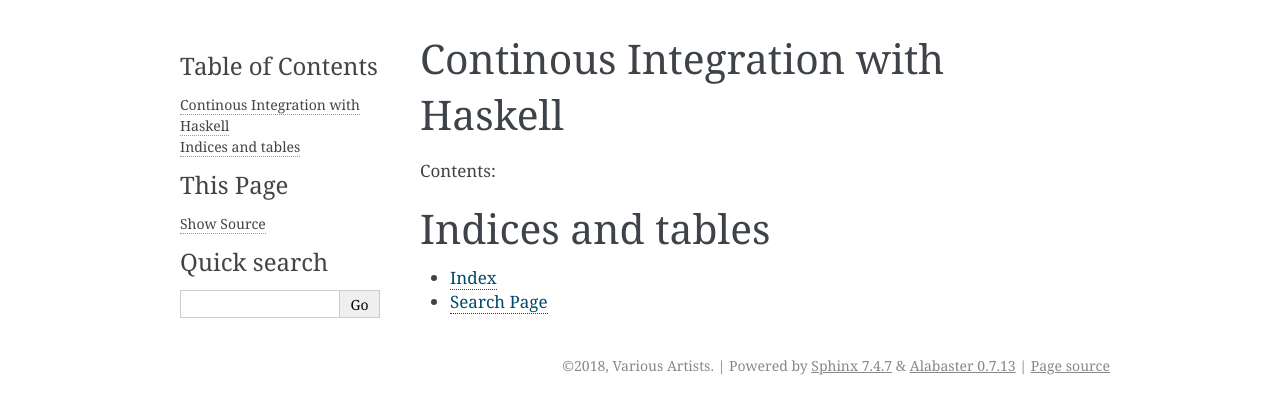
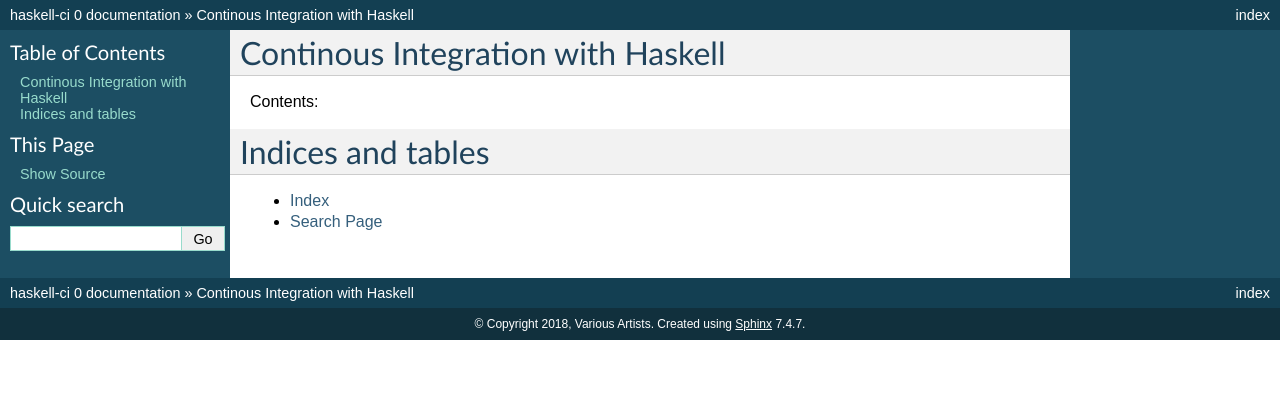
Before and after one commit to haskell-CI/haskell-ci, a Sphinx documentation site: the page built from docs/index.rst, in a window 1280 px wide. Shown: the top 414 px of the page. Built offline with Sphinx 7.4.7, drawn with Linux system fonts in a browser that asks for light colours.

Commit message:
tweak html_theme

```diff
--- a/docs/conf.py
+++ b/docs/conf.py
@@ -111,7 +111,12 @@ todo_include_todos = True
 
 # The theme to use for HTML and HTML Help pages.  See the documentation for
 # a list of builtin themes.
-html_theme = 'alabaster'
+import os
+on_rtd = os.environ.get('READTHEDOCS') == 'True'
+if on_rtd:
+    html_theme = 'default'
+else:
+    html_theme = 'classic'
 
 # Theme options are theme-specific and customize the look and feel of a theme
 # further.  For a list of options available for each theme, see the
```
